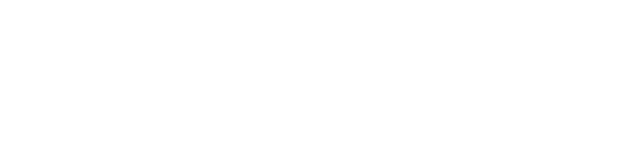
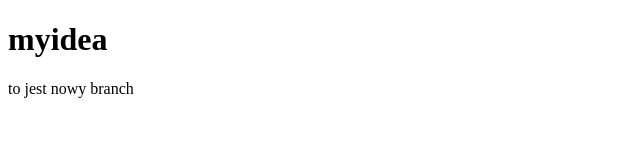
Before and after one commit to MAWI314/TEST, a plain HTML site: page git/index.html in a window 1280 px wide. Shown: the whole page, without its empty margins (0-640 px from the left). Drawn offline with Linux system fonts and the light colour scheme.

Commit message:
my new idea

```diff
--- a/git/index.html
+++ b/git/index.html
@@ -1,5 +1,6 @@
 <!DOCTYPE html>
 <html lang="pl">
+
 <head>
     <meta charset="UTF-8">
     <meta name="viewport" content="width=device-width, initial-scale=1.0">
@@ -8,10 +9,13 @@
 
 
 </head>
+
 <body>
 
-
+    <h1>myidea</h1>
+    <p>to jest nowy branch</p>
 
 
 </body>
+
 </html>
```
